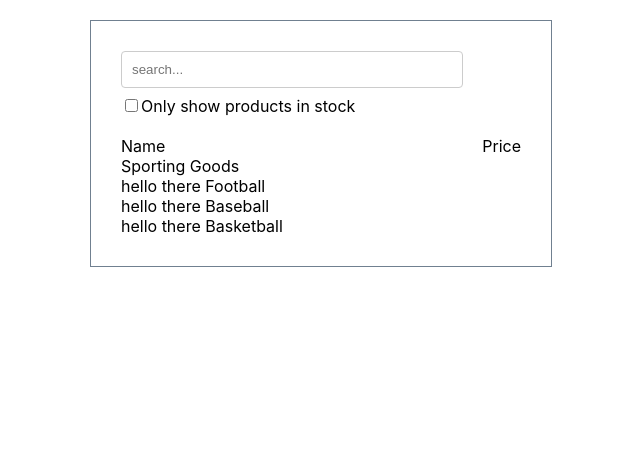
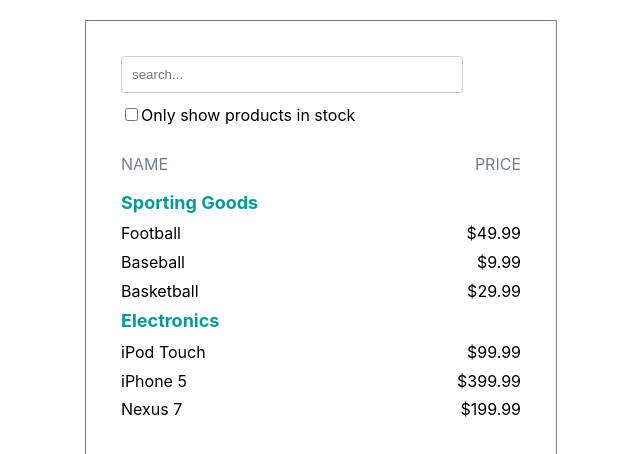
Before and after one commit to nicoleelazar/react-data-table-search, a React (Create React App) app: page / in a window 1280 px wide. Shown: the top 454 px of the page, without its empty margins (319-959 px from the left). Built offline with nearby package versions, Linux system fonts and the light colour scheme.

Commit message:
add conditionally render products

```diff
--- a/src/App.css
+++ b/src/App.css
@@ -28,5 +28,18 @@
   width: 400px;
   margin: 20px auto;
   border: 1px solid slategray;
-  padding: 30px;
+  padding: 35px;
+  line-height: 1.8;
 }
+
+.headings {
+  font-size: 18px;
+  font-weight: bold;
+  color: rgb(0, 153, 153);
+}
+
+.titles {
+  text-transform: uppercase;
+  margin-bottom: 8px;
+  color: slategray;
+}
--- a/src/components/ProductCatagoryHeading.js
+++ b/src/components/ProductCatagoryHeading.js
@@ -2,7 +2,7 @@ import React from 'react'
 
 export default function ProductCatagoryHeading(props) {
     return (
-        <div>
+        <div className="headings">
             { props.title }
         </div>
     )
--- a/src/components/ProductItem.js
+++ b/src/components/ProductItem.js
@@ -5,19 +5,14 @@ import Data from '../data/Data.json'
 export default class ProductItem extends Component {
     render() {
 
+        // BELOW IS: Destructuring
         const {id, category, price, name, stocked} = this.props.detail
 
         return (
-            <div>
-                hello there { name }
-                {/* { Data.map(dataDetails => {
-                   return (
-                       <ul key={dataDetails.id}>
-                           <li> {dataDetails.name} {dataDetails.price} </li>
-                       </ul>
-                   )
+            <div className="flex-row">
+                <div >{ name }</div>
+                <div >{ price }</div>
 
-                }) } */}
             </div>
         )
     }
--- a/src/components/ProductTable.js
+++ b/src/components/ProductTable.js
@@ -7,40 +7,62 @@ import Data from '../data/Data.json'
 export default class ProductTable extends Component {
     render() {
 
-        let filteredProduct = Data.map(dataDetails => {
+        // let filteredProduct = Data.map(dataDetails => {
 
-            if (dataDetails.category === "Sporting Goods") {
+        //     if (dataDetails.category === "Sporting Goods") {
+        //         return (
+        //             <div>
+        //                 <ProductItem detail={dataDetails} key={dataDetails.id} />
+        //             </div>
+        //             )
+        //     }
+
+        //  })
+
+
+
+
+        //  BELOW IS: short circuit operator, like ternary but instead renders something if condition is true & nothing if its not
+        let sportProducts = Data.map(dataDetails => {
            return (
+                (dataDetails.category === "Sporting Goods") &&
                 <div>
                     <ProductItem detail={dataDetails} key={dataDetails.id} />
                 </div>
                 )
-            }
+        })
 
+
+        let electronicProducts = Data.map(dataDetails => {
+            return (
+                 (dataDetails.category === "Electronics") &&
+                 <div>
+                     <ProductItem detail={dataDetails} key={dataDetails.id} />
+                 </div>
+                 )
          })
+
 
 
         return (
             <div>
                 <div className="flex-row">
-                    <div>Name</div>
-                    <div>Price</div>
+                    <div className="titles">Name</div>
+                    <div className="titles">Price</div>
                 </div>
 
 
                 <div>
                     <ProductCatagoryHeading title="Sporting Goods" />
-                    {filteredProduct}
+                        {sportProducts}
                 </div>
 
 
+                <div>
+                    <ProductCatagoryHeading title="Electronics" />
+                        {electronicProducts}
+                </div>
 
-                {/* <ProductCatagoryHeading title="Electronics" /> */}
-
-                {/* { Data.map(dataDetails => {
-                   return <ProductItem detail={dataDetails} key={dataDetails.id} />
-
-                }) } */}
 
 
 
```
Lines whose indentation alone changed are shown as unchanged.
